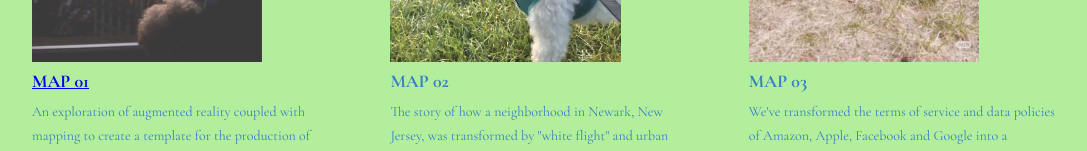
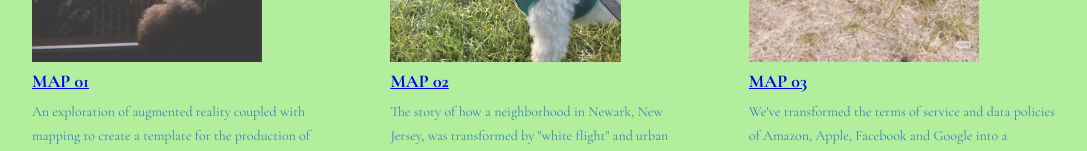
Before and after one commit to Shuxian666/assign_01, a plain HTML site: page index.html in a window 1280 px wide. Shown: the part 618-769 px from the top of the page, without its empty margins (96-1183 px from the left). Drawn offline with nearby package versions, Linux system fonts and the light colour scheme.

Commit message:
Update index.html

```diff
--- a/index.html
+++ b/index.html
@@ -63,7 +63,7 @@
               <div class="project">
                 <img class="project-thumbnail" src="./img/20250205131613.jpg" alt="Map 02" />
                 <div class="project-info">
-                  <p class="project-title"><strong>MAP 02</strong></p>
+                  <p class="project-title"><strong><a href="02_Map/index.html" target="_blank">Map 02</a></strong></p>
                   <p class="project-description">
                     The story of how a neighborhood in Newark, New Jersey, was
                     transformed by "white flight" and urban renewal, and the people who
@@ -75,7 +75,7 @@
               <div class="project">
                 <img class="project-thumbnail" src="./img/20250205123909.jpg" alt="Map 03" />
                 <div class="project-info">
-                  <p class="project-title"><strong>MAP 03</strong></p>
+                  <p class="project-title"><strong><a href="03_Map/index.html" target="_blank">Map 03</a></strong></p>
                   <p class="project-description">
                     We've transformed the terms of service and data policies of Amazon,
                     Apple, Facebook and Google into a database powering an interactive
```
